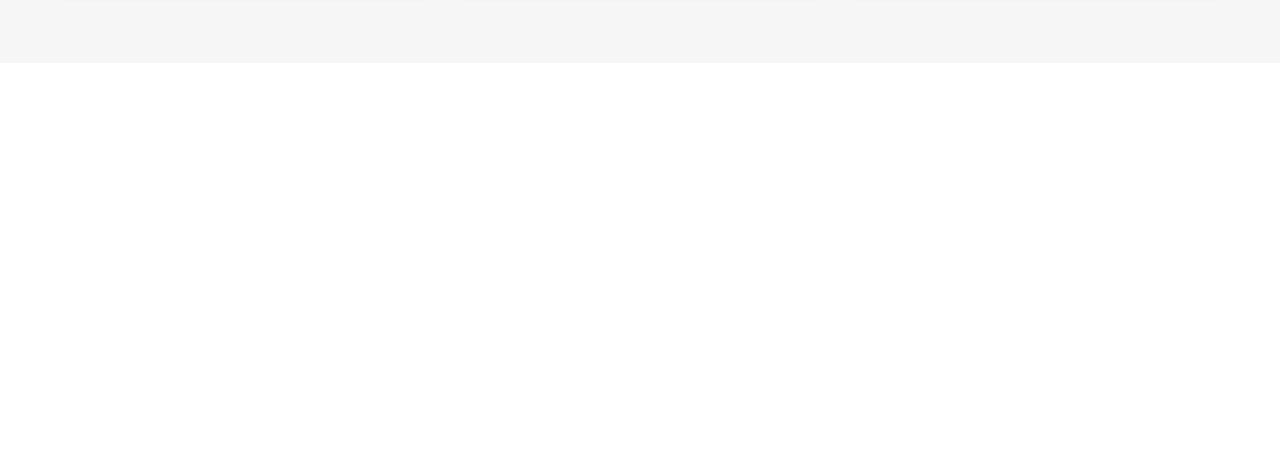
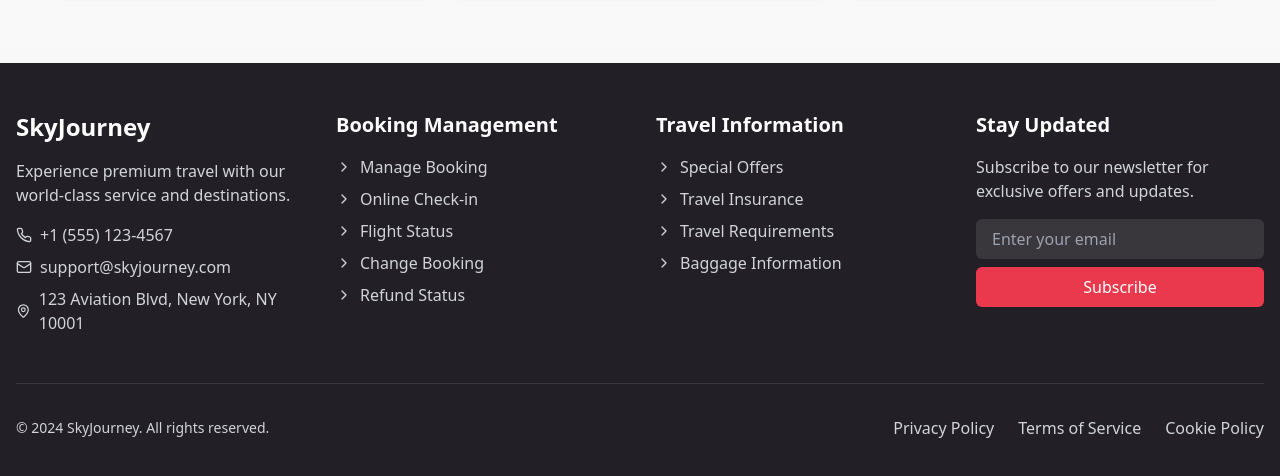
Before and after one commit to imdadareeph2016/airways, a React (Vite) app: page / in a window 1280 px wide. Shown: the part 1102-1578 px from the top of the page. Before the commit the page ends 1165 px from the top, so only its background shows below. Built offline with nearby package versions, Linux system fonts and the light colour scheme.

Commit message:
Add footer links
Added footer with links for managing bookings, online check-in, and changing bookings.

```diff
--- /dev/null
+++ b/src/components/Footer.tsx
@@ -0,0 +1,133 @@
+
+import { ChevronRight, Phone, Mail, MapPin } from "lucide-react";
+
+const Footer = () => {
+  const bookingLinks = [
+    { label: "Manage Booking", href: "#" },
+    { label: "Online Check-in", href: "#" },
+    { label: "Flight Status", href: "#" },
+    { label: "Change Booking", href: "#" },
+    { label: "Refund Status", href: "#" },
+  ];
+
+  const travelLinks = [
+    { label: "Special Offers", href: "#" },
+    { label: "Travel Insurance", href: "#" },
+    { label: "Travel Requirements", href: "#" },
+    { label: "Baggage Information", href: "#" },
+  ];
+
+  const contactInfo = [
+    { icon: Phone, text: "+1 (555) 123-4567", href: "tel:+15551234567" },
+    { icon: Mail, text: "support@skyjourney.com", href: "mailto:support@skyjourney.com" },
+    { icon: MapPin, text: "123 Aviation Blvd, New York, NY 10001", href: "#" },
+  ];
+
+  return (
+    <footer className="bg-primary text-white">
+      <div className="container max-w-7xl mx-auto px-4 py-12">
+        <div className="grid grid-cols-1 md:grid-cols-2 lg:grid-cols-4 gap-8">
+          {/* Company Info */}
+          <div className="space-y-4">
+            <h3 className="text-2xl font-bold">SkyJourney</h3>
+            <p className="text-gray-300">
+              Experience premium travel with our world-class service and
+              destinations.
+            </p>
+            <div className="space-y-2">
+              {contactInfo.map(({ icon: Icon, text, href }) => (
+                <a
+                  key={text}
+                  href={href}
+                  className="flex items-center space-x-2 text-gray-300 hover:text-white transition-colors"
+                >
+                  <Icon className="h-4 w-4" />
+                  <span>{text}</span>
+                </a>
+              ))}
+            </div>
+          </div>
+
+          {/* Booking Management */}
+          <div className="space-y-4">
+            <h3 className="text-xl font-semibold">Booking Management</h3>
+            <ul className="space-y-2">
+              {bookingLinks.map((link) => (
+                <li key={link.label}>
+                  <a
+                    href={link.href}
+                    className="flex items-center text-gray-300 hover:text-white transition-colors"
+                  >
+                    <ChevronRight className="h-4 w-4 mr-2" />
+                    {link.label}
+                  </a>
+                </li>
+              ))}
+            </ul>
+          </div>
+
+          {/* Travel Information */}
+          <div className="space-y-4">
+            <h3 className="text-xl font-semibold">Travel Information</h3>
+            <ul className="space-y-2">
+              {travelLinks.map((link) => (
+                <li key={link.label}>
+                  <a
+                    href={link.href}
+                    className="flex items-center text-gray-300 hover:text-white transition-colors"
+                  >
+                    <ChevronRight className="h-4 w-4 mr-2" />
+                    {link.label}
+                  </a>
+                </li>
+              ))}
+            </ul>
+          </div>
+
+          {/* Newsletter */}
+          <div className="space-y-4">
+            <h3 className="text-xl font-semibold">Stay Updated</h3>
+            <p className="text-gray-300">
+              Subscribe to our newsletter for exclusive offers and updates.
+            </p>
+            <form className="space-y-2">
+              <input
+                type="email"
+                placeholder="Enter your email"
+                className="w-full px-4 py-2 rounded-md bg-white/10 text-white placeholder-gray-400 focus:outline-none focus:ring-2 focus:ring-accent"
+              />
+              <button
+                type="submit"
+                className="w-full px-4 py-2 bg-accent hover:bg-accent/90 text-white rounded-md transition-colors"
+              >
+                Subscribe
+              </button>
+            </form>
+          </div>
+        </div>
+
+        {/* Bottom Bar */}
+        <div className="mt-12 pt-8 border-t border-white/10">
+          <div className="flex flex-col md:flex-row justify-between items-center space-y-4 md:space-y-0">
+            <div className="text-gray-300 text-sm">
+              © 2024 SkyJourney. All rights reserved.
+            </div>
+            <div className="flex space-x-6">
+              <a href="#" className="text-gray-300 hover:text-white transition-colors">
+                Privacy Policy
+              </a>
+              <a href="#" className="text-gray-300 hover:text-white transition-colors">
+                Terms of Service
+              </a>
+              <a href="#" className="text-gray-300 hover:text-white transition-colors">
+                Cookie Policy
+              </a>
+            </div>
+          </div>
+        </div>
+      </div>
+    </footer>
+  );
+};
+
+export default Footer;
--- a/src/pages/Index.tsx
+++ b/src/pages/Index.tsx
@@ -2,6 +2,7 @@
 import FlightSearchForm from "@/components/FlightSearchForm";
 import DestinationsShowcase from "@/components/DestinationsShowcase";
 import Navbar from "@/components/Navbar";
+import Footer from "@/components/Footer";
 
 const Index = () => {
   return (
@@ -41,6 +42,8 @@ const Index = () => {
           <DestinationsShowcase />
         </div>
       </section>
+
+      <Footer />
     </div>
   );
 };
```
